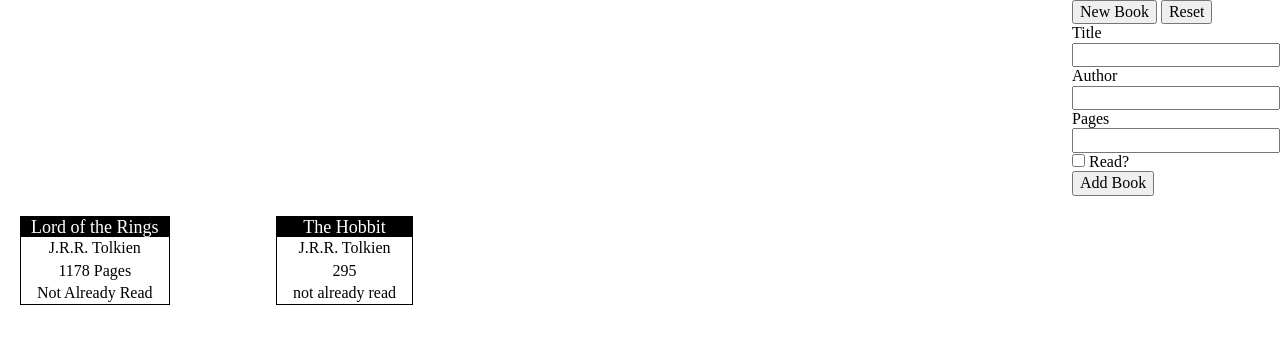
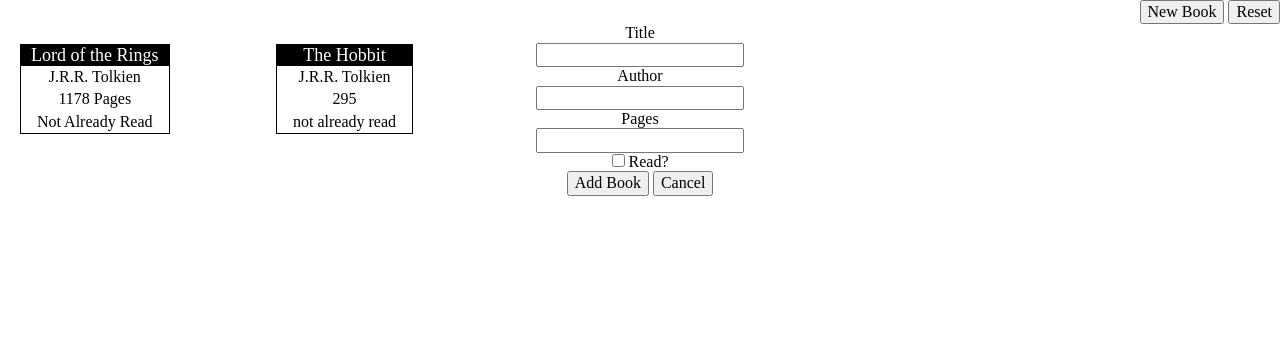
Before and after one commit to g-waite/library, a plain HTML site: page index.html in a window 1280 px wide. Both pictures are taken after a click on the button "New Book". Drawn offline with Linux system fonts and the light colour scheme.

Commit message:
hide/show add book overlay functionality added

```diff
--- a/css/style.css
+++ b/css/style.css
@@ -35,3 +35,18 @@
   padding: 2px 16px;
   text-align: center;
 }
+
+#overlay {
+  position: fixed;
+  display: flex;
+  width: 100%;
+  height: 100%;
+  text-align: center;
+}
+
+#add-book-form {
+  display: inline-block;
+  margin-left: auto;
+  margin-right: auto;
+  border-color: black;
+}
--- a/index.html
+++ b/index.html
@@ -11,8 +11,11 @@
   <body>
     <section class="nav-bar">
       <section class="nav-btn">
-        <button class="add-book">New Book</button>
-        <button class="rst-book">Reset</button>
+        <button type="button" class="add-book-btn">New Book</button>
+        <button type="button" class="rst-book">Reset</button>
+      </section>
+    </section>
+    <div id="overlay">
         <form id="add-book-form" >
         <label for="title">Title</label><br/>
         <input type="text" id="title" name="title" required><br/>
@@ -23,9 +26,9 @@
         <input type="checkbox" id="yes-read" name="read" value="Have read">
         <label for="is-read">Read?</label><br>
         <input type="submit" id="form-submit" value="Add Book">
+        <button type="button" class="cancel-btn">Cancel</button>
       </form>
-      </section>
-    </section>
+      </div>
     <section class="grid-container">
       <section class="book">
         <div class="title">Lord of the Rings</div>
--- a/script.js
+++ b/script.js
@@ -1,4 +1,6 @@
-const addBtn = document.querySelector(".btn");
+const addBtn = document.querySelector(".add-book-btn");
+const cancelBtn = document.querySelector(".cancel-btn");
+document.getElementById("overlay").style.display = "none";
 
 function Book(title, author, pages, read) {
   this.title = title;
@@ -57,6 +59,13 @@ function addBookToLibrary(item) {
   library.appendChild(bookDiv);
 }
 
-function newBook() {}
+function newBook() {
+  document.getElementById("overlay").style.display = "block";
+}
 
-//ddBtn.addEventListener("click", addBookToLibrary);
+function cancelForm() {
+  document.getElementById("overlay").style.display = "none";
+}
+
+addBtn.addEventListener("click", newBook);
+cancelBtn.addEventListener("click", cancelForm);
```
